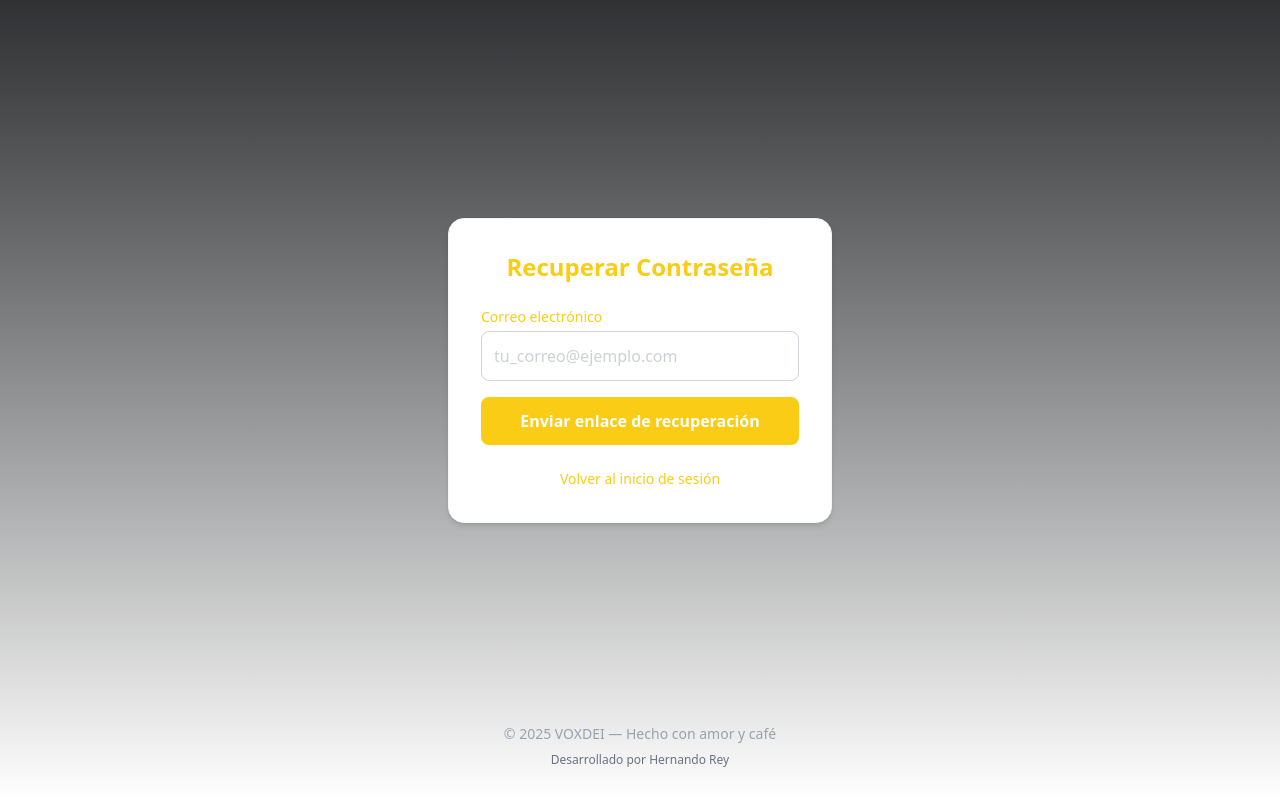
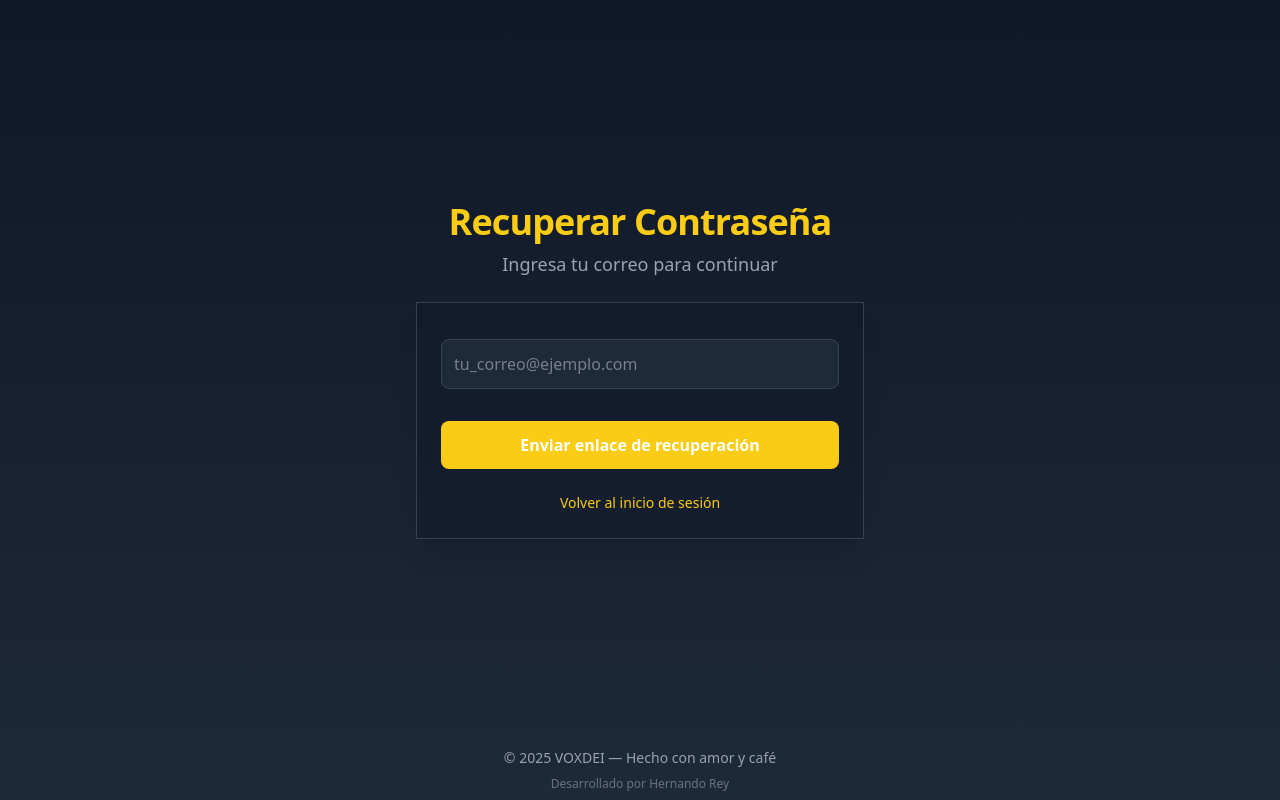
Before and after one commit to hrking31/VoxDei, a React (Vite) app: page /ResetPassword in a window 1280 px wide. Built offline with nearby package versions, Linux system fonts and the light colour scheme; no server answers.

Commit message:
Mejorar el diseño y la estructura de los formularios en ViewInitialSetup, ViewLogin y ViewResetPassword. Ajustar estilos y clases para una mejor experiencia de usuario y consistencia visual. Agregar soporte para autofill en formularios.

```diff
--- a/src/Views/ViewInitialSetup/ViewInitialSetup.jsx
+++ b/src/Views/ViewInitialSetup/ViewInitialSetup.jsx
@@ -132,17 +132,20 @@ export default function ViewInitialSetup() {
         <div className="w-full max-w-md space-y-4">
           {/* Encabezado */}
           <div className="text-center mb-4">
-            <h1 className="text-4xl font-extrabold text-yellow-400 drop-shadow-md">
+            <h1 className="text-3xl sm:text-4xl font-extrabold text-app-main drop-shadow-md">
               Regístrar Iglesia
             </h1>
-            <p className="text-gray-400 mt-2 text-lg">
+            <p className="text-app-muted text-base sm:text-lg mt-2">
               Completa la información para iniciar.
             </p>
           </div>
 
           {/* Formulario */}
-          <div className="w-full max-w-md bg-gray-900/40 backdrop-blur-sm border border-gray-700 shadow-xl p-5">
-            <form onSubmit={handleCreate} className="flex flex-col gap-4">
+          <div className="w-full max-w-md bg-gray-900/40 backdrop-blur-sm border border-gray-700 shadow-xl p-3 sm:p-5">
+            <form
+              onSubmit={handleCreate}
+              className="flex flex-col form-dark2 gap-3.5 sm:gap-4"
+            >
               {/* Foto de perfil */}
               <div className="flex flex-col items-center gap-2 sm:gap-4">
                 {!preview && (
@@ -179,7 +182,7 @@ export default function ViewInitialSetup() {
                 placeholder="Nombre de la iglesia"
                 value={form.churchName}
                 onChange={handleChange}
-                className="p-3 bg-gray-800 border border-gray-700 rounded-lg text-gray-300 focus:outline-none focus:ring-2 focus:ring-yellow-400"
+                className="p-2.5 sm:p-3 bg-gray-800 border border-gray-700 rounded-lg text-gray-300 focus:outline-none focus:ring-2 focus:ring-app-main"
               />
 
               {/* Nombre usuario */}
@@ -189,7 +192,7 @@ export default function ViewInitialSetup() {
                 placeholder="Nombre completo"
                 value={form.name}
                 onChange={handleChange}
-                className="p-3 bg-gray-800 border border-gray-700 rounded-lg text-gray-300 focus:outline-none focus:ring-2 focus:ring-yellow-400"
+                className="p-2.5 sm:p-3 bg-gray-800 border border-gray-700 rounded-lg text-gray-300 focus:outline-none focus:ring-2 focus:ring-app-main"
               />
 
               {/* Género */}
@@ -197,7 +200,7 @@ export default function ViewInitialSetup() {
                 <button
                   type="button"
                   onClick={() => toggleDropdown("gender")}
-                  className="w-full p-3 bg-gray-800 border border-gray-700 rounded-lg text-left text-gray-400 focus:ring-2 focus:ring-yellow-400"
+                  className="w-full p-2.5 sm:p-3 bg-gray-800 border border-gray-700 rounded-lg text-left text-gray-400 focus:ring-2 focus:ring-app-main"
                 >
                   {form.gender || "Selecciona un género"}
                 </button>
@@ -207,7 +210,7 @@ export default function ViewInitialSetup() {
                     {genderOptions.map((g) => (
                       <li
                         key={g}
-                        className="px-4 py-2 text-gray-300 hover:bg-yellow-400 hover:text-black cursor-pointer"
+                        className="px-4 py-2 text-gray-300 hover:bg-app-main hover:text-black cursor-pointer"
                         onClick={() => {
                           setForm((prev) => ({ ...prev, gender: g }));
                           setOpenDropdown(null);
@@ -227,7 +230,7 @@ export default function ViewInitialSetup() {
                 placeholder="Correo electrónico"
                 value={form.email}
                 onChange={handleChange}
-                className="p-3 bg-gray-800 border border-gray-700 rounded-lg text-gray-300 focus:outline-none focus:ring-2 focus:ring-yellow-400"
+                className="p-2.5 sm:p-3 bg-gray-800 border border-gray-700 rounded-lg text-gray-300 focus:outline-none focus:ring-2 focus:ring-app-main"
               />
 
               {/* Password */}
@@ -237,13 +240,14 @@ export default function ViewInitialSetup() {
                 placeholder="Contraseña"
                 value={form.password}
                 onChange={handleChange}
-                className="p-3 bg-gray-800 border border-gray-700 rounded-lg text-gray-300 focus:outline-none focus:ring-2 focus:ring-yellow-400"
+                className="p-2.5 sm:p-3 bg-gray-800 border border-gray-700 rounded-lg text-gray-300 focus:outline-none focus:ring-2 focus:ring-app-main"
               />
 
+              {/* Botón de envío */}
               <button
                 type="submit"
                 disabled={loading}
-                className="flex items-center justify-center gap-2 bg-yellow-400 text-black py-3 rounded-lg font-bold hover:bg-yellow-300 transition"
+                className="flex items-center justify-center gap-2 bg-app-main text-white py-2.5 sm:py-3 rounded-lg font-semibold hover:bg-app-main/90 transition"
               >
                 <UserPlusIcon className="w-5 h-5" />
                 {loading ? "Creando..." : "Crear iglesia"}
--- a/src/Views/ViewLogin/ViewLogin.jsx
+++ b/src/Views/ViewLogin/ViewLogin.jsx
@@ -63,7 +63,7 @@ export default function ViewLogin() {
         <div className="w-full max-w-md space-y-4">
           {/* Encabezado */}
           <div className="text-center mb-6">
-            <h1 className="text-3xl sm:text-4xl font-bold text-app-main tracking-tight">
+            <h1 className="text-3xl sm:text-4xl font-extrabold text-app-main drop-shadow-md">
               Iniciar Sesión
             </h1>
             <p className="text-app-muted text-base sm:text-lg mt-2">
@@ -72,40 +72,34 @@ export default function ViewLogin() {
           </div>
 
           {/* Formulario */}
-          <div className="w-full max-w-md bg-gray-900/40 backdrop-blur-sm border border-gray-700 shadow-xl p-5">
+          <div className="w-full max-w-md bg-gray-900/40 backdrop-blur-sm border border-gray-700 shadow-xl p-3 sm:p-5">
             {/* <div className="w-full max-w-sm bg-white rounded-2xl shadow-md p-8 border border-gray-100"> */}
             <form
               onSubmit={handleSubmit}
               noValidate
-              className="flex flex-col form-light gap-4"
+              className="flex flex-col form-dark2 gap-4"
             >
               {/* Correo */}
-              <div className="flex flex-col">
-                <label className="text-sm font-medium text-app-main mb-1">
-                  Correo electrónico
-                </label>
+              <div className="flex flex-col mt-3">
                 <input
                   type="email"
                   name="email"
                   placeholder="ejemplo@correo.com"
                   value={user.email}
                   onChange={handleChange}
-                  className="p-3 border border-gray-300 rounded-lg focus:outline-none focus:ring-2 focus:ring-app-main transition text-app-muted"
+                  className="p-2.5 sm:p-3 bg-gray-800 border border-gray-700 rounded-lg text-gray-300 focus:outline-none focus:ring-2 focus:ring-app-main"
                 />
               </div>
 
               {/* Contraseña */}
               <div className="flex flex-col">
-                <label className="text-sm font-medium text-app-main mb-1">
-                  Contraseña
-                </label>
                 <input
                   type="password"
                   name="password"
                   placeholder="********"
                   value={user.password}
                   onChange={handleChange}
-                  className="p-3 border border-gray-300 rounded-lg focus:outline-none focus:ring-2 focus:ring-app-main transition text-app-muted"
+                  className="p-2.5 sm:p-3 bg-gray-800 border border-gray-700 rounded-lg text-gray-300 focus:outline-none focus:ring-2 focus:ring-app-main"
                 />
               </div>
 
@@ -125,9 +119,7 @@ export default function ViewLogin() {
               <button
                 type="submit"
                 disabled={loading}
-                className={`flex items-center justify-center gap-2 bg-app-main text-white py-3 rounded-lg font-semibold hover:bg-app-main/90 transition mt-4 ${
-                  loading ? "opacity-70 cursor-not-allowed" : ""
-                }`}
+                className="flex items-center justify-center gap-2 bg-app-main text-white py-2.5 sm:py-3 rounded-lg font-semibold hover:bg-app-main/90 transition mt-4"
               >
                 <LockClosedIcon className="w-5 h-5" />
                 {loading ? "Iniciando sesión..." : "Iniciar sesión"}
--- a/src/Views/ViewResetPassword/ViewResetPassword.jsx
+++ b/src/Views/ViewResetPassword/ViewResetPassword.jsx
@@ -36,30 +36,37 @@ export default function ViewResetPassword() {
   };
 
   return (
-    <div className="flex flex-col items-center justify-center min-h-screen p-6 bg-gradient-to-b from-app-light/50 to-white">
-      <div className="flex-1 flex items-center justify-center w-full">
-        <div className="w-full max-w-sm bg-white rounded-2xl shadow-md p-8 border border-gray-100">
-          <h2 className="text-2xl font-bold text-app-main text-center mb-6">
+    <div className="min-h-screen bg-gradient-to-b from-gray-900 to-gray-800 flex flex-col ">
+      <div className="flex-1 flex items-center justify-center px-4 py-8 sm:py-12">
+        <div className="w-full max-w-md space-y-4">
+          {/* Encabezado */}
+          <div className="text-center mb-6">
+            <h1 className="text-3xl sm:text-4xl font-bold text-app-main tracking-tight">
               Recuperar Contraseña
-          </h2>
+            </h1>
+            <p className="text-app-muted text-base sm:text-lg mt-2">
+              Ingresa tu correo para continuar
+            </p>
+          </div>
 
-          <form onSubmit={handleReset} className="flex flex-col gap-4">
-            <div>
-              <label className="text-sm font-medium text-app-main mb-1 block">
-                Correo electrónico
-              </label>
+          <div className="w-full max-w-md bg-gray-900/40 backdrop-blur-sm border border-gray-700 shadow-xl p-6">
+            <form
+              onSubmit={handleReset}
+              className="flex flex-col form-dark2 gap-4"
+            >
+              <div className="flex flex-col mt-3">
                 <input
                   type="email"
                   value={email}
                   onChange={(e) => setEmail(e.target.value)}
                   placeholder="tu_correo@ejemplo.com"
-                className="p-3 border border-gray-300 rounded-lg focus:outline-none focus:ring-2 focus:ring-app-main w-full text-app-muted no-autofill"
+                  className="p-2.5 sm:p-3  bg-gray-800 border border-gray-700 rounded-lg focus:outline-none focus:ring-2 focus:ring-app-main w-full text-gray-300 no-autofill"
                 />
               </div>
 
               <button
                 type="submit"
-              className="bg-app-main text-white py-3 rounded-lg font-semibold hover:bg-app-main/90 transition"
+                className="flex items-center justify-center gap-2 bg-app-main text-white py-2.5 sm:py-3 rounded-lg font-semibold hover:bg-app-main/90 transition mt-4"
               >
                 Enviar enlace de recuperación
               </button>
@@ -68,7 +75,9 @@ export default function ViewResetPassword() {
             {message && (
               <p className="text-app-muted mt-4 text-center">{message}</p>
             )}
-          {error && <p className="text-app-error mt-4 text-center">{error}</p>}
+            {error && (
+              <p className="text-app-error mt-4 text-center">{error}</p>
+            )}
 
             <button
               onClick={() => navigate("/ViewLogin")}
@@ -78,6 +87,8 @@ export default function ViewResetPassword() {
             </button>
           </div>
         </div>
+      </div>
+
       <Footer />
     </div>
   );
--- a/src/index.css
+++ b/src/index.css
@@ -54,6 +54,13 @@ body {
   transition: background-color 5000s ease-in-out 0s;
 }
 
+.form-dark2 input:-webkit-autofill {
+  box-shadow: 0 0 0px 1000px #11182766 inset !important; /* gris oscuro */
+  -webkit-box-shadow: 0 0 0px 1000px #11182766 inset !important;
+  -webkit-text-fill-color: #9ca3af !important; /* texto claro */
+  transition: background-color 5000s ease-in-out 0s;
+}
+
 /* Estilos para botones */
 .boton-salida {
   @apply flex items-center justify-center text-center text-xs sm:text-sm md:text-base
```
Lines whose indentation alone changed are shown as unchanged.
